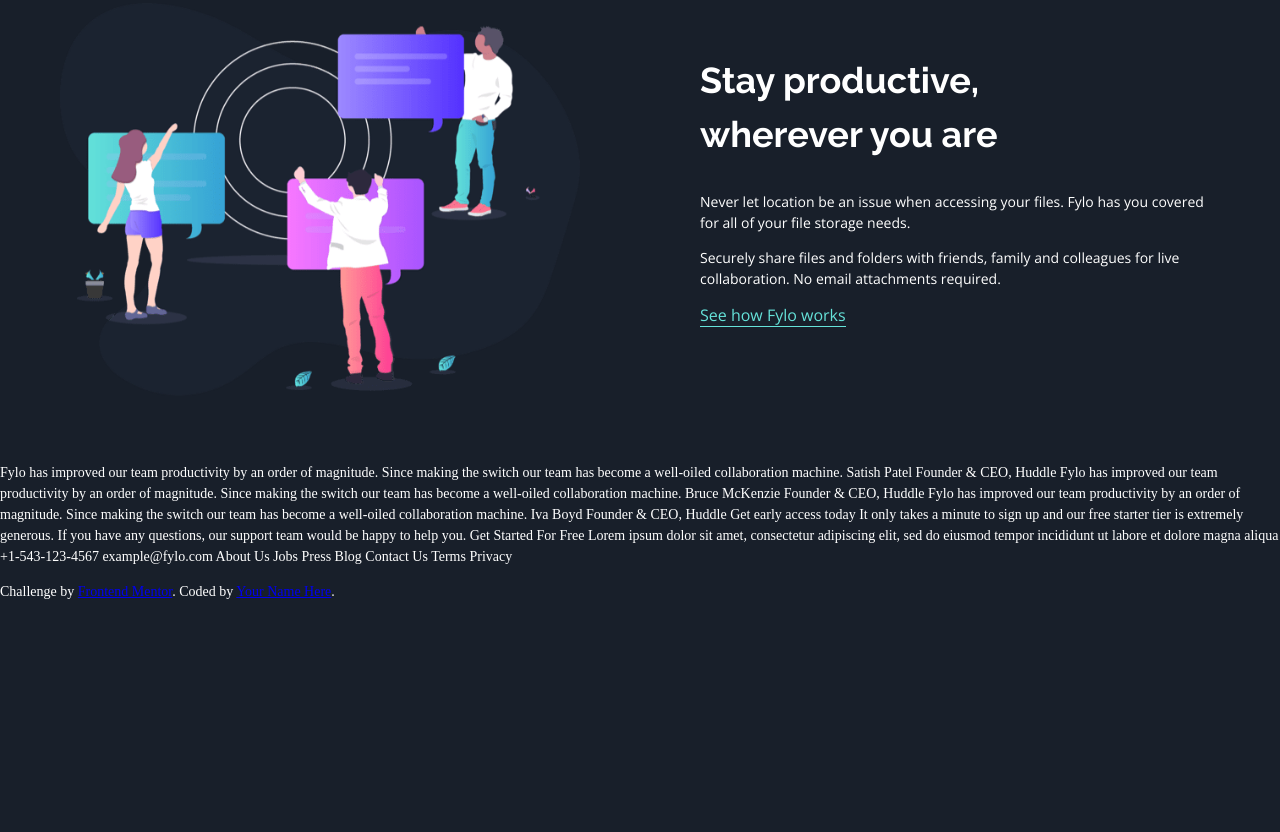
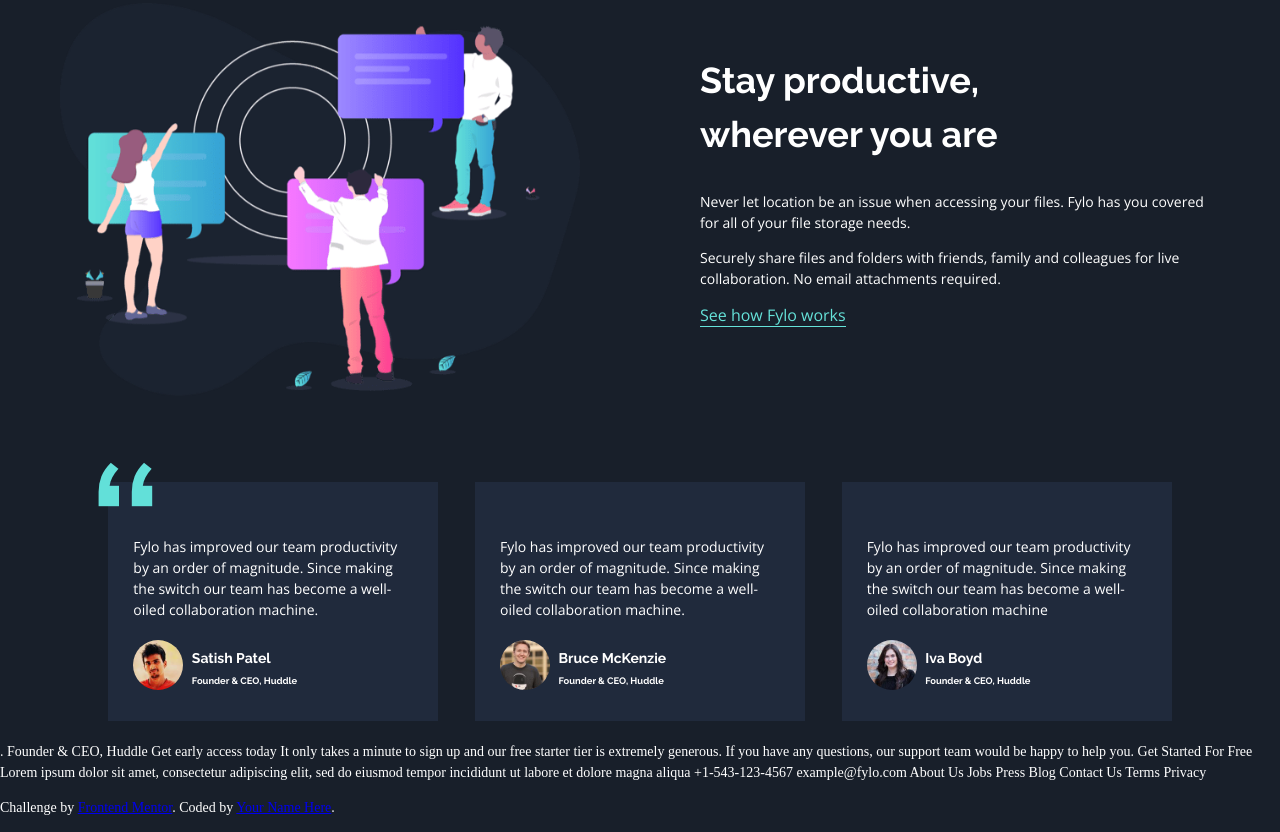
Before and after one commit to aymanmahmoud/fylo-dark-theme-landing-page, a plain HTML site: page index.html in a window 1280 px wide. Shown: the part 1680-2512 px from the top of the page. Before the commit the page ends 2296 px from the top, so only its background shows below. Drawn offline with nearby package versions, Linux system fonts and the light colour scheme.

Commit message:
adding testimonial section

```diff
--- a/index.html
+++ b/index.html
@@ -84,6 +84,57 @@
       </p>
       <a href="">See how Fylo works</a>
     </div>
+  </section>
+
+  <section class="testimonial container">
+    <div class="testimonial-item">
+      <img class="qout" src="images/bg-quotes.png" alt="">
+      <p>
+        Fylo has improved our team productivity by an order of magnitude. Since making the switch our team has
+        become a well-oiled collaboration machine.
+      </p>
+      <div class="testimonial-item-profile">
+        <div>
+          <img src="images/profile-1.jpg" alt="">
+        </div>
+        <div>
+          <h4>Satish Patel</h4>
+          <h6>Founder & CEO, Huddle</h6>
+        </div>
+      </div>
+    </div>
+    <div class="testimonial-item">
+      <p>
+        Fylo has improved our team productivity by an order of magnitude. Since making the switch our team has
+        become a well-oiled collaboration machine.
+      </p>
+      <div class="testimonial-item-profile">
+        <div>
+          <img src="images/profile-2.jpg" alt="">
+        </div>
+        <div>
+          <h4>Bruce McKenzie</h4>
+          <h6>Founder & CEO, Huddle</h6>
+        </div>
+      </div>
+    </div>
+
+    <div class="testimonial-item">
+      <p>
+        Fylo has improved our team productivity by an order of magnitude. Since making the switch our team has
+  become a well-oiled collaboration machine
+      </p>
+      <div class="testimonial-item-profile">
+        <div>
+          <img src="images/profile-3.jpg" alt="">
+        </div>
+        <div>
+          <h4>Iva Boyd</h4>
+          <h6>Founder & CEO, Huddle</h6>
+        </div>
+      </div>
+    </div>
+
 
   </section>
 
@@ -95,22 +146,19 @@
 
 
 
-  Fylo has improved our team productivity by an order of magnitude. Since making the switch our team has
-  become a well-oiled collaboration machine.
 
-  Satish Patel
-  Founder & CEO, Huddle
 
-  Fylo has improved our team productivity by an order of magnitude. Since making the switch our team has
-  become a well-oiled collaboration machine.
 
-  Bruce McKenzie
-  Founder & CEO, Huddle
 
-  Fylo has improved our team productivity by an order of magnitude. Since making the switch our team has
-  become a well-oiled collaboration machine.
 
-  Iva Boyd
+
+
+
+
+
+  .
+
+
   Founder & CEO, Huddle
 
   Get early access today
--- a/scss/_header.scss
+++ b/scss/_header.scss
@@ -69,36 +69,34 @@
   }
 }
 
-.productive{
+.productive {
   margin-top: 60px;
   display: flex;
   flex-direction: row;
-  &-img{
+  &-img {
     width: 50%;
-    padding:60px;
+    padding: 60px;
 
-    img{
+    img {
       width: 100%;
     }
-
   }
 
-  &-content{
-
+  &-content {
     width: 50%;
-    padding-left:60px ;
-    padding-right:60px ;
+    padding-left: 60px;
+    padding-right: 60px;
     padding-top: 80px;
-    h1{
+    h1 {
       font-family: $font-title;
       font-size: 36px;
-      max-width: 400px;;
+      max-width: 400px;
     }
-    p{
+    p {
       font-family: $font-body;
     }
 
-    a{
+    a {
       font-family: $font-body;
       font-size: 16px;
       text-decoration: none;
@@ -106,7 +104,45 @@
       color: $cyan;
     }
   }
+}
 
+.testimonial {
+  padding: 20px 90px;
+  display: flex;
+  justify-content: space-around;
+
+  &-item {
+    width: 30%;
+    position: relative;
+    background-color: $testiBlue;
+    padding: 25px;
+    padding-top: 40px;
+    .qout {
+      position: absolute;
+      top: -20px;
+      left: -10px;
+      z-index: 1;
+    }
+    p {
+      font-family: $font-body;
+      margin-bottom: 20px;
+    }
+    &-profile {
+      img {
+        border-radius: 50%;
+        width: 50px;
+      }
+      div {
+        display: inline-block;
+        vertical-align: middle;
+        h4 ,h6{
+          font-family: $font-title;
+          margin: 5px;
+        }
+
+      }
+    }
+  }
 }
 
 @media (max-width: 768px) and (min-width: 300px) {
@@ -146,44 +182,42 @@
       font-size: 14px;
     }
   }
-  .features{
-      flex-direction: column;
-      &-item{
-          width: 100%;
-      }
+  .features {
+    flex-direction: column;
+    &-item {
+      width: 100%;
+    }
   }
 
-  .productive{
+  .productive {
     margin-top: 60px;
     display: flex;
     flex-direction: column;
-    &-img{
+    &-img {
       width: 100%;
-      padding:60px;
+      padding: 60px;
 
-      img{
+      img {
         width: 100%;
       }
-
     }
 
-    &-content{
-
+    &-content {
       width: 100%;
-      padding-left:30px ;
-      padding-right:30px ;
+      padding-left: 20px;
+      padding-right: 20px;
       padding-top: 10px;
 
-      h1{
+      h1 {
         font-family: $font-title;
         font-size: 30px;
-        max-width: 400px;;
+        max-width: 400px;
       }
-      p{
+      p {
         font-family: $font-body;
       }
 
-      a{
+      a {
         font-family: $font-body;
         font-size: 16px;
         text-decoration: none;
@@ -191,8 +225,18 @@
         color: $cyan;
       }
     }
-
   }
 
+  .testimonial {
+    margin-top: 50px;
+    padding: 20px;
+    display: flex;
+    flex-direction: column;
+
+    &-item {
+      margin-top: 30px;
+      width: 100%;
+    }
+  }
 
 }
```
Also changed, not shown: scss/style.css, 1 other file.
